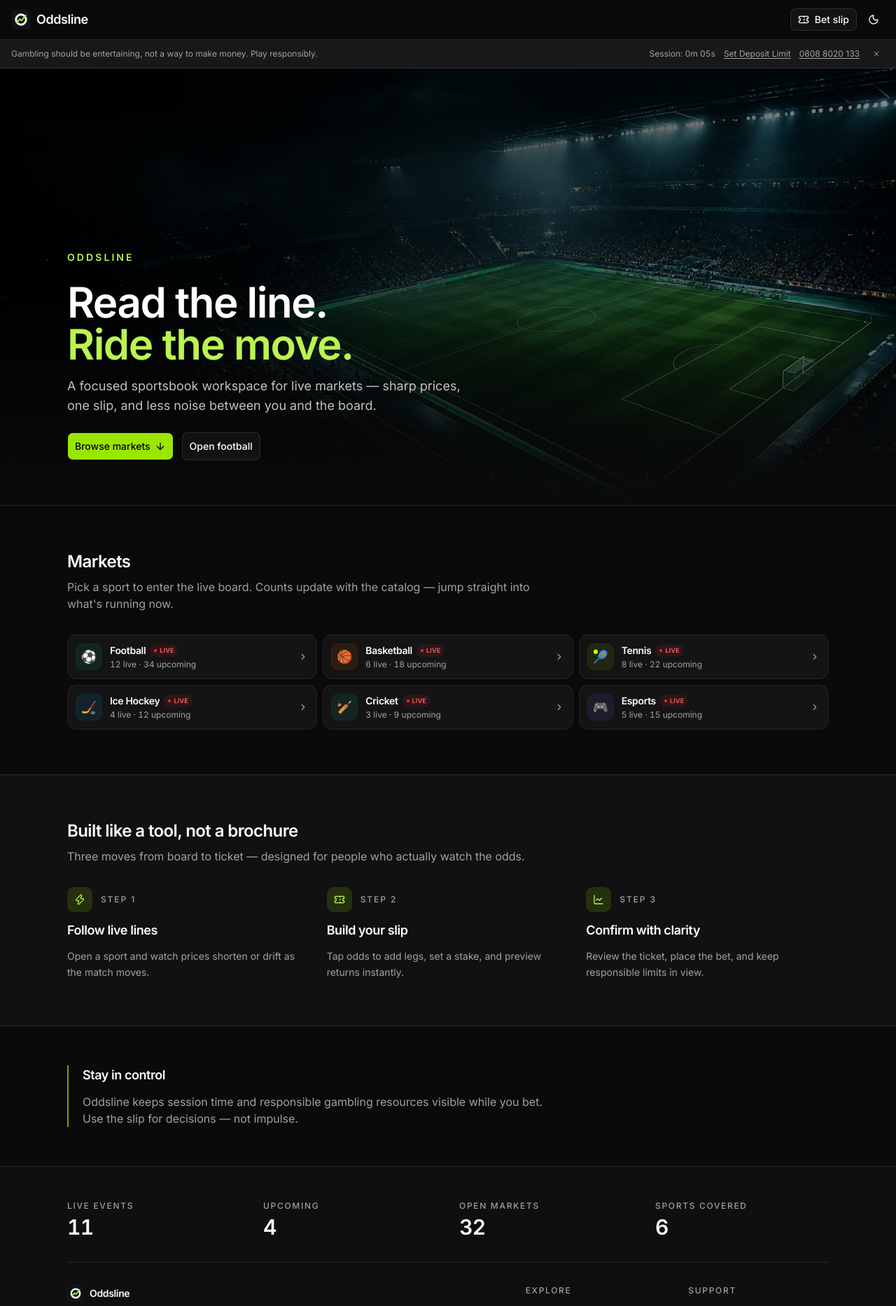
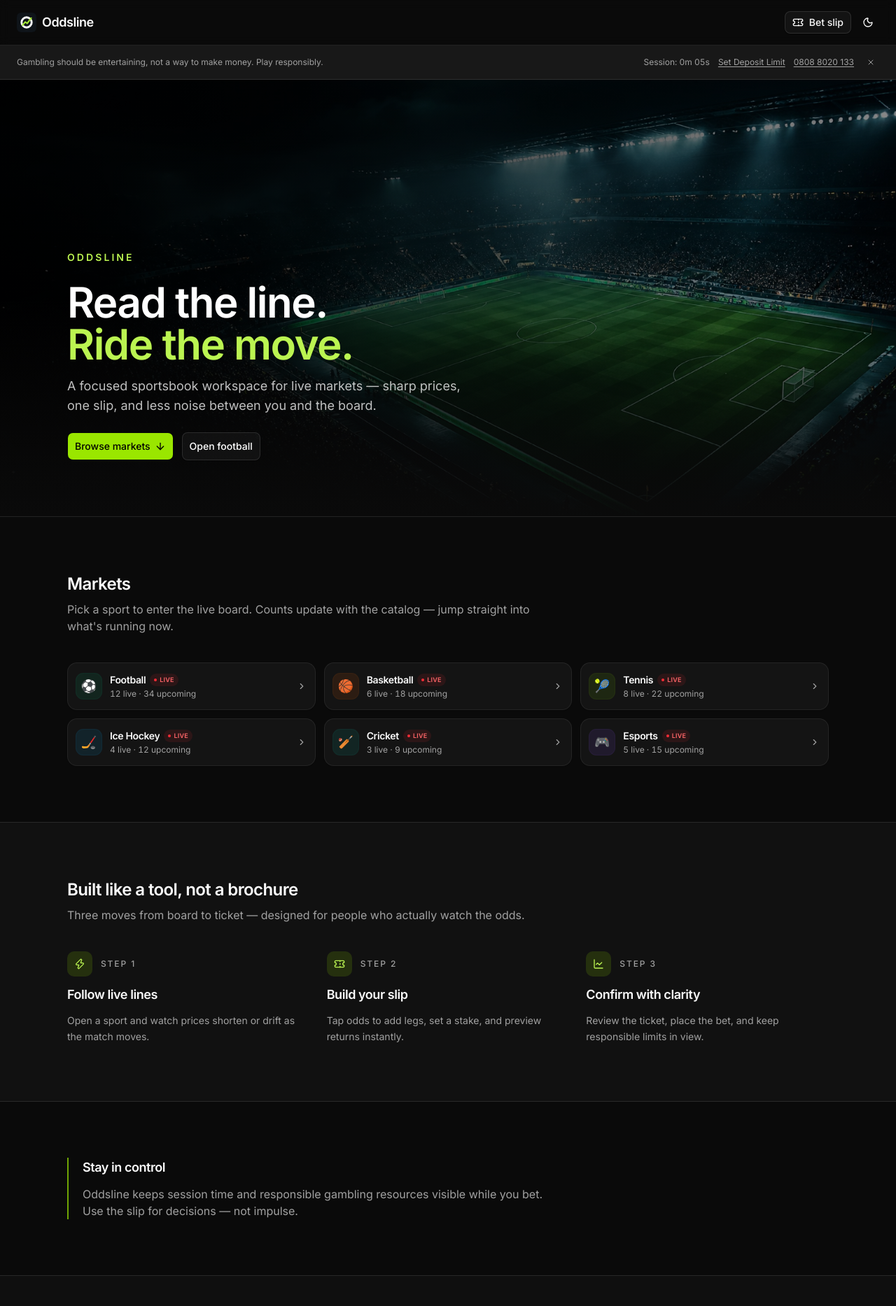
Before and after one commit to urateb/Oddsline, a Next.js app: page / in a window 1280 px wide. Shown: the top 1867 px of the page at 70% size. Built offline with nearby package versions, Linux system fonts and the light colour scheme.

Commit message:
fix: increase vertical padding across the ui

```diff
--- a/src/app/page.tsx
+++ b/src/app/page.tsx
@@ -49,7 +49,7 @@ export default function HomePage() {
           aria-hidden="true"
         />
 
-        <div className="relative mx-auto flex min-h-[78vh] w-full max-w-6xl flex-col justify-end gap-6 px-6 pb-14 pt-28 sm:px-8 sm:pb-16">
+        <div className="relative mx-auto flex min-h-[78vh] w-full max-w-6xl flex-col justify-end gap-6 px-6 pb-16 pt-32 sm:px-8 sm:pb-20">
           <p className="text-sm font-semibold tracking-[0.22em] text-lime-300 uppercase">
             Oddsline
           </p>
@@ -89,10 +89,10 @@ export default function HomePage() {
 
       <section
         id="markets"
-        className="mx-auto w-full max-w-6xl scroll-mt-24 px-6 py-12 sm:px-8 sm:py-16"
+        className="mx-auto w-full max-w-6xl scroll-mt-24 px-6 py-16 sm:px-8 sm:py-20"
         aria-labelledby="markets-heading"
       >
-        <div className="mb-6 flex flex-col gap-2 sm:mb-8">
+        <div className="mb-8 flex flex-col gap-2 sm:mb-10">
           <h2
             id="markets-heading"
             className="text-2xl font-semibold tracking-tight"
@@ -113,8 +113,8 @@ export default function HomePage() {
         className="border-y border-border bg-muted/25"
         aria-labelledby="workflow-heading"
       >
-        <div className="mx-auto w-full max-w-6xl px-6 py-12 sm:px-8 sm:py-16">
-          <div className="mb-8 flex max-w-2xl flex-col gap-2">
+        <div className="mx-auto w-full max-w-6xl px-6 py-16 sm:px-8 sm:py-20">
+          <div className="mb-10 flex max-w-2xl flex-col gap-2">
             <h2
               id="workflow-heading"
               className="text-2xl font-semibold tracking-tight"
@@ -150,7 +150,7 @@ export default function HomePage() {
         </div>
       </section>
 
-      <section className="mx-auto w-full max-w-6xl px-6 py-12 sm:px-8 sm:py-14">
+      <section className="mx-auto w-full max-w-6xl px-6 py-16 sm:px-8 sm:py-20">
         <div className="flex flex-col gap-3 border-l-2 border-lime-400/70 pl-4 sm:pl-5">
           <h2 className="text-lg font-semibold tracking-tight">
             Stay in control
--- a/src/app/sport/[slug]/page.tsx
+++ b/src/app/sport/[slug]/page.tsx
@@ -72,7 +72,7 @@ export default async function SportPage({ params }: SportPageProps) {
           aria-hidden="true"
         />
 
-        <div className="relative mx-auto flex w-full max-w-5xl flex-col gap-5 px-4 py-8 sm:px-6 sm:py-10">
+        <div className="relative mx-auto flex w-full max-w-5xl flex-col gap-6 px-4 py-12 sm:px-6 sm:py-16">
           <Link
             href="/#markets"
             className="inline-flex w-fit items-center gap-1 text-sm text-white/70 transition-colors hover:text-white"
@@ -104,7 +104,7 @@ export default async function SportPage({ params }: SportPageProps) {
         </div>
       </section>
 
-      <div className="mx-auto w-full max-w-5xl flex-1 px-4 py-5 sm:px-6 sm:py-6">
+      <div className="mx-auto w-full max-w-5xl flex-1 px-4 py-8 sm:px-6 sm:py-10">
         <EventsList
           sportId={sport.id}
           initialEvents={events}
--- a/src/components/shared/event-row.tsx
+++ b/src/components/shared/event-row.tsx
@@ -29,7 +29,7 @@ function EventRowImpl({ event, className }: EventRowProps) {
   return (
     <div
       className={cn(
-        'flex flex-col gap-3 border-b border-border/60 px-3 py-3 last:border-b-0 sm:flex-row sm:items-center sm:justify-between sm:px-4',
+        'flex flex-col gap-3 border-b border-border/60 px-3 py-4 last:border-b-0 sm:flex-row sm:items-center sm:justify-between sm:px-4 sm:py-5',
         className,
       )}
     >
--- a/src/components/shared/sport-card-skeleton.tsx
+++ b/src/components/shared/sport-card-skeleton.tsx
@@ -2,7 +2,7 @@ export function SportCardSkeleton() {
   return (
     <div
       aria-hidden="true"
-      className="flex items-center gap-3 rounded-xl border border-border/70 bg-card/80 px-3 py-3 shadow-xs"
+      className="flex items-center gap-3 rounded-xl border border-border/70 bg-card/80 px-3 py-3.5 shadow-xs"
     >
       <div className="size-9 shrink-0 animate-pulse rounded-lg bg-muted" />
       <div className="flex min-w-0 flex-1 flex-col gap-1.5">
--- a/src/components/shared/sport-card.tsx
+++ b/src/components/shared/sport-card.tsx
@@ -35,7 +35,7 @@ export function SportCard({ sport, className }: SportCardProps) {
       href={`/sport/${sport.slug}`}
       aria-label={`View ${sport.name} events — ${sport.liveEventCount} live, ${sport.upcomingEventCount} upcoming`}
       className={cn(
-        'group flex items-center gap-3 rounded-xl border border-border/70 bg-card/80 px-3 py-3 shadow-xs transition-[border-color,background-color,box-shadow]',
+        'group flex items-center gap-3 rounded-xl border border-border/70 bg-card/80 px-3 py-3.5 shadow-xs transition-[border-color,background-color,box-shadow]',
         'hover:border-primary/35 hover:bg-accent/40',
         'focus-visible:outline-none focus-visible:ring-2 focus-visible:ring-ring focus-visible:ring-offset-2',
         className,
--- a/src/features/bet-slip/bet-slip-content.tsx
+++ b/src/features/bet-slip/bet-slip-content.tsx
@@ -103,7 +103,7 @@ export function BetSlipContent({
 
   return (
     <div className="flex min-h-0 flex-1 flex-col">
-      <div className="flex-1 space-y-3 overflow-y-auto px-4 py-4">
+      <div className="flex-1 space-y-3 overflow-y-auto px-4 py-5">
         {selections.length > 1 && (
           <div
             className="grid grid-cols-2 gap-1 rounded-xl bg-muted p-1"
@@ -146,7 +146,7 @@ export function BetSlipContent({
 
       <form
         onSubmit={handleSubmit(onSubmit)}
-        className="border-t border-border bg-background/90 px-4 py-4 backdrop-blur"
+        className="border-t border-border bg-background/90 px-4 py-5 backdrop-blur"
         noValidate
       >
         <div className="flex flex-col gap-3">
--- a/src/features/layout/site-footer.tsx
+++ b/src/features/layout/site-footer.tsx
@@ -15,8 +15,8 @@ export async function SiteFooter() {
 
   return (
     <footer className="mt-auto border-t border-border bg-muted/20">
-      <div className="mx-auto w-full max-w-6xl px-6 py-10 sm:px-8 sm:py-12">
-        <dl className="grid gap-6 border-b border-border pb-8 sm:grid-cols-2 lg:grid-cols-4 lg:gap-8">
+      <div className="mx-auto w-full max-w-6xl px-6 py-12 sm:px-8 sm:py-16">
+        <dl className="grid gap-6 border-b border-border pb-10 sm:grid-cols-2 lg:grid-cols-4 lg:gap-8">
           {kpis.map((kpi) => (
             <div key={kpi.label} className="flex flex-col gap-1">
               <dt className="text-xs font-medium tracking-[0.14em] text-muted-foreground uppercase">
@@ -29,7 +29,7 @@ export async function SiteFooter() {
           ))}
         </dl>
 
-        <div className="grid gap-10 pt-8 sm:grid-cols-[minmax(0,1.4fr)_minmax(0,1fr)] sm:gap-12">
+        <div className="grid gap-10 pt-10 sm:grid-cols-[minmax(0,1.4fr)_minmax(0,1fr)] sm:gap-12">
           <div className="flex flex-col gap-3">
             <Link
               href="/"
@@ -86,7 +86,7 @@ export async function SiteFooter() {
           </div>
         </div>
 
-        <div className="mt-8 border-t border-border pt-6">
+        <div className="mt-10 border-t border-border pt-8">
           <p className="text-xs text-muted-foreground">
             Demo product · 18+ only · Play responsibly
           </p>
--- a/src/features/layout/site-header.tsx
+++ b/src/features/layout/site-header.tsx
@@ -6,7 +6,7 @@ import { BetSlipTrigger } from '@/features/bet-slip/bet-slip-panel';
 
 export function SiteHeader() {
   return (
-    <header className="sticky top-0 z-30 flex items-center justify-between border-b border-border bg-background/95 px-4 py-3 backdrop-blur supports-backdrop-filter:bg-background/60">
+    <header className="sticky top-0 z-30 flex items-center justify-between border-b border-border bg-background/95 px-4 py-4 backdrop-blur supports-backdrop-filter:bg-background/60 sm:px-6">
       <Link
         href="/"
         className="flex items-center gap-2 text-lg font-semibold tracking-tight"
--- a/src/features/responsible-gambling/rg-banner.tsx
+++ b/src/features/responsible-gambling/rg-banner.tsx
@@ -41,7 +41,7 @@ export function RgBanner({
   }
 
   return (
-    <div className="flex flex-wrap items-center gap-3 border-b border-border bg-muted/50 px-4 py-2 text-xs text-muted-foreground">
+    <div className="flex flex-wrap items-center gap-3 border-b border-border bg-muted/50 px-4 py-3 text-xs text-muted-foreground sm:px-6">
       <span className="min-w-[200px] flex-1">{message}</span>
       <span className="tabular-nums" aria-label="Session duration">
         Session: {formatDuration(elapsedSeconds)}
--- a/src/features/sportsbook/events-list.tsx
+++ b/src/features/sportsbook/events-list.tsx
@@ -45,7 +45,7 @@ export function EventsList({
   }
 
   return (
-    <div className="flex flex-col gap-4">
+    <div className="flex flex-col gap-7">
       {groups.map(([competitionId, competitionEvents]) => (
         <section
           key={competitionId}
@@ -53,7 +53,7 @@ export function EventsList({
         >
           <h2
             id={`competition-${competitionId}`}
-            className="mb-2 text-xs font-semibold tracking-[0.14em] text-muted-foreground uppercase"
+            className="mb-3 text-xs font-semibold tracking-[0.14em] text-muted-foreground uppercase"
           >
             {competitionsById.get(competitionId)?.name ?? 'Competition'}
           </h2>
--- a/src/features/sportsbook/sports-lobby.tsx
+++ b/src/features/sportsbook/sports-lobby.tsx
@@ -10,7 +10,7 @@ export async function SportsLobby() {
     <div
       role="list"
       aria-label="Sports"
-      className="grid grid-cols-1 gap-2 sm:grid-cols-2 lg:grid-cols-3"
+      className="grid grid-cols-1 gap-3 sm:grid-cols-2 lg:grid-cols-3"
     >
       {sports.map((sport) => (
         <div role="listitem" key={sport.id} className="min-w-0">
@@ -23,7 +23,7 @@ export async function SportsLobby() {
 
 export function SportsLobbySkeleton() {
   return (
-    <div className="grid grid-cols-1 gap-2 sm:grid-cols-2 lg:grid-cols-3">
+    <div className="grid grid-cols-1 gap-3 sm:grid-cols-2 lg:grid-cols-3">
       {Array.from({ length: 6 }, (_, index) => (
         <SportCardSkeleton key={index} />
       ))}
```
